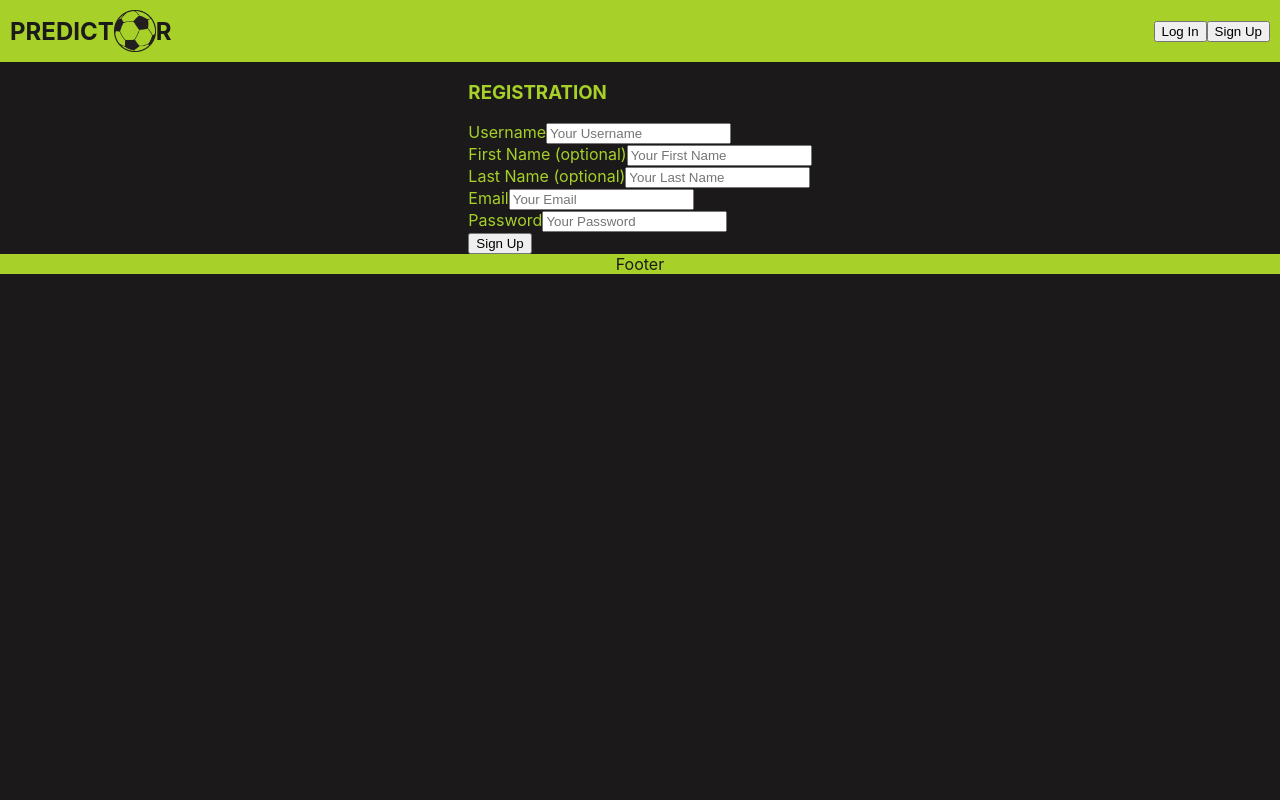
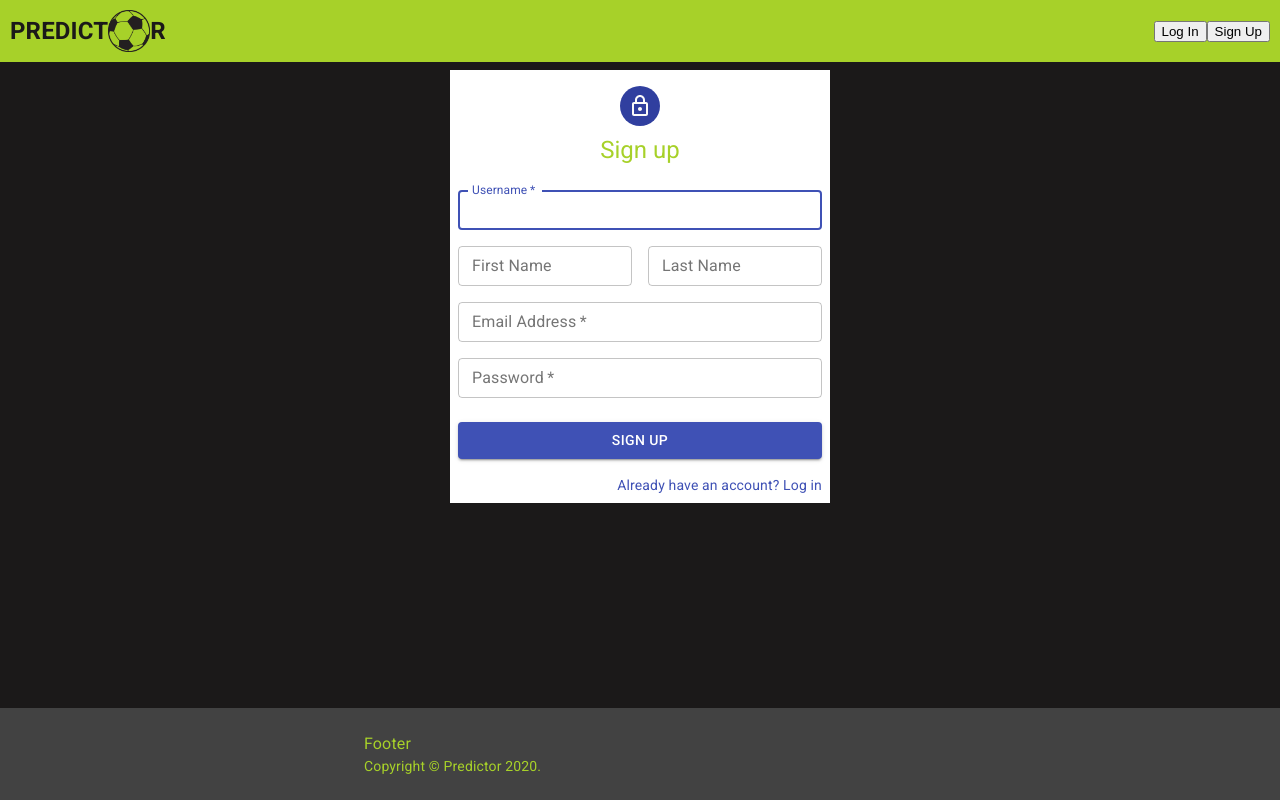
Before and after one commit to xNekrAmanTx/football-predictions, a React (Create React App) app: page /signup in a window 1280 px wide. Built offline with nearby package versions, Linux system fonts and the light colour scheme.

Commit message:
added signup form

```diff
--- a/package.json
+++ b/package.json
@@ -4,12 +4,14 @@
   "private": true,
   "dependencies": {
     "@material-ui/core": "^4.9.0",
+    "@material-ui/icons": "^4.5.1",
     "@testing-library/jest-dom": "^4.2.4",
     "@testing-library/react": "^9.3.2",
     "@testing-library/user-event": "^7.1.2",
     "react": "^16.12.0",
     "react-dom": "^16.12.0",
     "react-hook-form": "^4.7.1",
+    "react-router-config": "^5.1.1",
     "react-router-dom": "^5.1.2",
     "react-scripts": "3.3.0"
   },
--- a/public/index.html
+++ b/public/index.html
@@ -13,6 +13,7 @@
       user's mobile device or desktop. See https://developers.google.com/web/fundamentals/web-app-manifest/
     -->
     <link rel="manifest" href="%PUBLIC_URL%/manifest.json" />
+    <link rel="stylesheet" href="https://fonts.googleapis.com/css?family=Roboto:300,400,500,700&display=swap" />
     <!--
       Notice the use of %PUBLIC_URL% in the tags above.
       It will be replaced with the URL of the `public` folder during the build.
--- a/src/App.css
+++ b/src/App.css
@@ -2,6 +2,7 @@
   display: flex;
   flex-direction: column;
   align-items: center;
+  min-height: 100vh;
 }
 
 #root{
--- a/src/App.js
+++ b/src/App.js
@@ -1,7 +1,5 @@
 import React from 'react';
-import {
-  Switch
-} from 'react-router-dom';
+import {Switch} from 'react-router-dom';
 import CustomRoute from './view/components/customRoute';
 import './App.css';
 import Home from './view/pages/home';
--- a/src/view/containers/footer/index.js
+++ b/src/view/containers/footer/index.js
@@ -1,23 +1,64 @@
+// import React from 'react';
+// import { withStyles } from '@material-ui/core/styles'
+//
+// const styles = () => ({
+//     footer: {
+//         backgroundColor: "#a7d129",
+//         display: "flex",
+//         alignItems: "center",
+//         justifyContent: "center",
+//         width: "-webkit-fill-available",
+//         color: "#1b1919",
+//     }
+// })
+//
+// function Footer({classes}) {
+//     return (
+//         <footer className={classes.footer}>
+//             Footer
+//         </footer>
+//     )
+// }
+//
+// export default withStyles(styles)(Footer)
+
 import React from 'react';
-import { withStyles } from '@material-ui/core/styles'
+import Typography from '@material-ui/core/Typography';
+import { makeStyles } from '@material-ui/core/styles';
+import Container from '@material-ui/core/Container';
+import Link from '@material-ui/core/Link';
 
-const styles = () => ({
-    footer: {
-        backgroundColor: "#a7d129",
-        display: "flex",
-        alignItems: "center",
-        justifyContent: "center",
-        width: "-webkit-fill-available",
-        color: "#1b1919",
-    }
-})
-
-function Footer({classes}) {
+function Copyright() {
     return (
-        <footer className={classes.footer}>
-            Footer
-        </footer>
-    )
+        <Typography variant="body2">
+            {'Copyright © '}
+            <Link color="inherit" href="/">
+                Predictor
+            </Link>{' '}
+            {new Date().getFullYear()}
+            {'.'}
+        </Typography>
+    );
 }
 
-export default withStyles(styles)(Footer)
+const useStyles = makeStyles(theme => ({
+    footer: {
+        padding: theme.spacing(3, 2),
+        marginTop: 'auto',
+        backgroundColor:  theme.palette.grey[800],
+        width: '-webkit-fill-available',
+    },
+}));
+
+export default function Footer() {
+    const classes = useStyles();
+
+    return (
+            <footer className={classes.footer}>
+                <Container maxWidth="sm">
+                    <Typography variant="body1">Footer</Typography>
+                    <Copyright />
+                </Container>
+            </footer>
+    );
+}
--- a/src/view/pages/signup/Signup.js
+++ b/src/view/pages/signup/Signup.js
@@ -1,51 +1,185 @@
+// import React from 'react';
+// import { useForm } from 'react-hook-form';
+//
+//
+// export default function SignUp(){
+//     const { register, handleSubmit, errors } = useForm();
+//     const onSubmit = (data) => { console.log(data); };
+//     const validators = {
+//         email: /^[a-z0-9._%+-]+@[a-z0-9.-]+\.[a-z]{2,4}$/,
+//         firstOrLastName: /^[a-zA-ZàáâäãåąčćęèéêëėįìíîïłńòóôöõøùúûüųūÿýżźñçčšžÀÁÂÄÃÅĄĆČĖĘÈÉÊËÌÍÎÏĮŁŃÒÓÔÖÕØÙÚÛÜŲŪŸÝŻŹÑßÇŒÆČŠŽ∂ð ,.'-]+$/u,
+//     };
+//     return  (
+//         <div className="row align-items-center justify-content-center min-vh-100">
+//             <div className="sign-up-form">
+//                 <h3>REGISTRATION</h3>
+//                 <form onSubmit={handleSubmit(onSubmit)}>
+//                     <div className="form-group">
+//                         <span className="required">Username</span>
+//                         <input type="text" ref={register({ required: true })} name="username" className="form-control mt-1" placeholder="Your Username"/>
+//                         {errors.username && <span className="error">Username is required</span>}
+//                     </div>
+//                     <div className="form-group">
+//                         <span>First Name (optional)</span>
+//                         <input type="text" ref={register({pattern: validators.firstOrLastName})} name="firstname" className="form-control mt-1" placeholder="Your First Name"/>
+//                         {errors.firstname && <span className="error">First name must contain only letters and special characters</span> }
+//                     </div>
+//                     <div className="form-group">
+//                         <span>Last Name (optional)</span>
+//                         <input type="text" ref={register({pattern: validators.firstOrLastName})} name="lastname" className="form-control mt-1" placeholder="Your Last Name"/>
+//                         {errors.lastname && <span className="error">Last name must contain only letters and special characters</span> }
+//                     </div>
+//                     <div className="form-group">
+//                         <span className="required">Email</span>
+//                         <input type="text" ref={register({ required: true, pattern: validators.email })} name="email" className="form-control mt-1" placeholder="Your Email"/>
+//                         {errors.email && errors.email.type === 'required' && <span className="error">Email is required</span>}
+//                         {errors.email && errors.email.type === 'pattern' && <span className="error">Email is not valid</span>}
+//                     </div>
+//                     <div className="form-group">
+//                         <span className="required">Password</span>
+//                         <input type="password" ref={register({ required: true, minLength: 8 })} name="password" className="form-control mt-1" placeholder="Your Password"/>
+//                         {errors.password && errors.password.type === 'required' && <span className="error">Password is required</span>}
+//                         {errors.password && errors.password.type === 'minLength' && <span className="error">Password must have minimum 8 characters</span>}
+//                     </div>
+//                     <div className="form-group text-center">
+//                         <input type="submit" className="btnSubmit" value="Sign Up" />
+//                     </div>
+//                 </form>
+//              </div>
+//         </div>
+//     )
+// }
+
 import React from 'react';
-import { useForm } from 'react-hook-form';
+import Avatar from '@material-ui/core/Avatar';
+import Button from '@material-ui/core/Button';
+import CssBaseline from '@material-ui/core/CssBaseline';
+import TextField from '@material-ui/core/TextField';
+import Link from '@material-ui/core/Link';
+import Grid from '@material-ui/core/Grid';
+import LockOutlinedIcon from '@material-ui/icons/LockOutlined';
+import Typography from '@material-ui/core/Typography';
+import { makeStyles } from '@material-ui/core/styles';
+import Container from '@material-ui/core/Container';
 
+const useStyles = makeStyles(theme => ({
+    paper: {
+        margin: theme.spacing(1),
+        padding : theme.spacing(1),
+        display: 'flex',
+        flexDirection: 'column',
+        alignItems: 'center',
+        backgroundColor: 'white',
+    },
+    avatar: {
+        margin: theme.spacing(1),
+        backgroundColor: theme.palette.primary.dark,
+    },
+    form: {
+        width: '100%', // Fix IE 11 issue.
+        marginTop: theme.spacing(3),
+    },
+    submit: {
+        margin: theme.spacing(3, 0, 2),
+    },
+}));
 
-export default function SignUp(){
-    const { register, handleSubmit, errors } = useForm();
-    const onSubmit = (data) => { console.log(data); };
-    const validators = {
-        email: /^[a-z0-9._%+-]+@[a-z0-9.-]+\.[a-z]{2,4}$/,
-        firstOrLastName: /^[a-zA-ZàáâäãåąčćęèéêëėįìíîïłńòóôöõøùúûüųūÿýżźñçčšžÀÁÂÄÃÅĄĆČĖĘÈÉÊËÌÍÎÏĮŁŃÒÓÔÖÕØÙÚÛÜŲŪŸÝŻŹÑßÇŒÆČŠŽ∂ð ,.'-]+$/u,
-    };
-    return  (
-        <div className="row align-items-center justify-content-center min-vh-100">
-            <div className="sign-up-form">
-                <h3>REGISTRATION</h3>
-                <form onSubmit={handleSubmit(onSubmit)}>
-                    <div className="form-group">
-                        <span className="required">Username</span>
-                        <input type="text" ref={register({ required: true })} name="username" className="form-control mt-1" placeholder="Your Username"/>
-                        {errors.username && <span className="error">Username is required</span>}
-                    </div>
-                    <div className="form-group">
-                        <span>First Name (optional)</span>
-                        <input type="text" ref={register({pattern: validators.firstOrLastName})} name="firstname" className="form-control mt-1" placeholder="Your First Name"/>
-                        {errors.firstname && <span className="error">First name must contain only letters and special characters</span> }
-                    </div>
-                    <div className="form-group">
-                        <span>Last Name (optional)</span>
-                        <input type="text" ref={register({pattern: validators.firstOrLastName})} name="lastname" className="form-control mt-1" placeholder="Your Last Name"/>
-                        {errors.lastname && <span className="error">Last name must contain only letters and special characters</span> }
-                    </div>
-                    <div className="form-group">
-                        <span className="required">Email</span>
-                        <input type="text" ref={register({ required: true, pattern: validators.email })} name="email" className="form-control mt-1" placeholder="Your Email"/>
-                        {errors.email && errors.email.type === 'required' && <span className="error">Email is required</span>}
-                        {errors.email && errors.email.type === 'pattern' && <span className="error">Email is not valid</span>}
-                    </div>
-                    <div className="form-group">
-                        <span className="required">Password</span>
-                        <input type="password" ref={register({ required: true, minLength: 8 })} name="password" className="form-control mt-1" placeholder="Your Password"/>
-                        {errors.password && errors.password.type === 'required' && <span className="error">Password is required</span>}
-                        {errors.password && errors.password.type === 'minLength' && <span className="error">Password must have minimum 8 characters</span>}
-                    </div>
-                    <div className="form-group text-center">
-                        <input type="submit" className="btnSubmit" value="Sign Up" />
-                    </div>
+export default function SignUp() {
+    const classes = useStyles();
+    const handleSubmit = e => e.preventDefault();
+
+    return (
+        <Container component="main" maxWidth="xs">
+            <CssBaseline />
+            <div className={classes.paper}>
+                <Avatar className={classes.avatar}>
+                    <LockOutlinedIcon />
+                </Avatar>
+                <Typography component="h1" variant="h5">
+                    Sign up
+                </Typography>
+                <form className={classes.form} noValidate onSubmit={handleSubmit}>
+                    <Grid container spacing={2}>
+                        <Grid item xs={12}>
+                            <TextField
+                                variant={"outlined"}
+                                required
+                                fullWidth
+                                id="username"
+                                label="Username"
+                                name="username"
+                                autoComplete="username"
+                                size = "small"
+                                autoFocus
+                                className={classes.tf}
+                            />
+                        </Grid>
+                        <Grid item xs={12} sm={6}>
+                            <TextField
+                                autoComplete="fname"
+                                name="firstName"
+                                variant="outlined"
+                                fullWidth
+                                id="firstName"
+                                label="First Name"
+                                size = "small"
+                            />
+                        </Grid>
+                        <Grid item xs={12} sm={6}>
+                            <TextField
+                                variant="outlined"
+                                fullWidth
+                                id="lastName"
+                                label="Last Name"
+                                name="lastName"
+                                autoComplete="lname"
+                                size = "small"
+                            />
+                        </Grid>
+                        <Grid item xs={12}>
+                            <TextField
+                                variant="outlined"
+                                required
+                                fullWidth
+                                id="email"
+                                label="Email Address"
+                                name="email"
+                                autoComplete="email"
+                                size = "small"
+                            />
+                        </Grid>
+                        <Grid item xs={12}>
+                            <TextField
+                                variant="outlined"
+                                required
+                                fullWidth
+                                name="password"
+                                label="Password"
+                                type="password"
+                                id="password"
+                                autoComplete="current-password"
+                                size = "small"
+                            />
+                        </Grid>
+                    </Grid>
+                    <Button
+                        type="submit"
+                        fullWidth
+                        variant="contained"
+                        color="primary"
+                        className={classes.submit}
+                    >
+                        Sign Up
+                    </Button>
+                    <Grid container justify="flex-end">
+                        <Grid item>
+                            <Link href="/login" variant="body2">
+                                Already have an account? Log in
+                            </Link>
+                        </Grid>
+                    </Grid>
                 </form>
-             </div>
-        </div>
-    )
+            </div>
+        </Container>
+    );
 }
```
Also changed, not shown: 1 other file (tests, documents, lock files or other folders).
